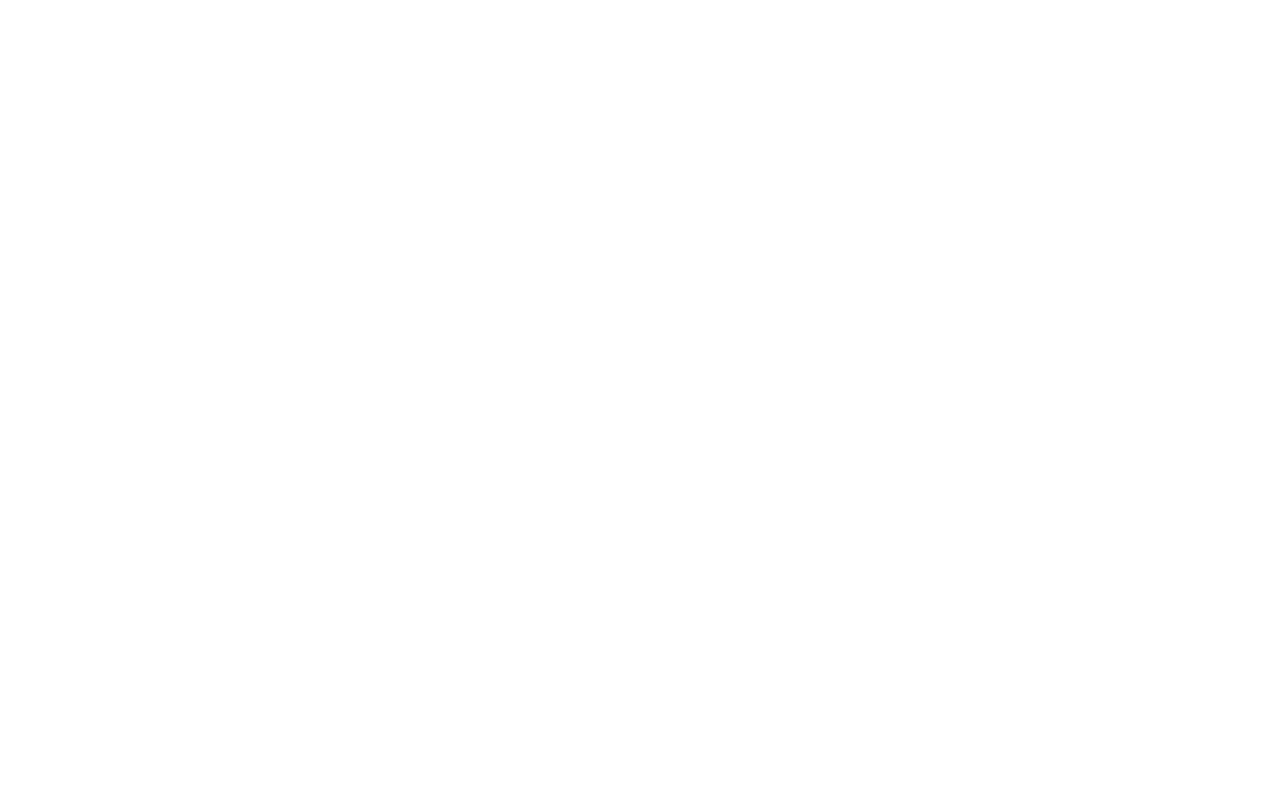
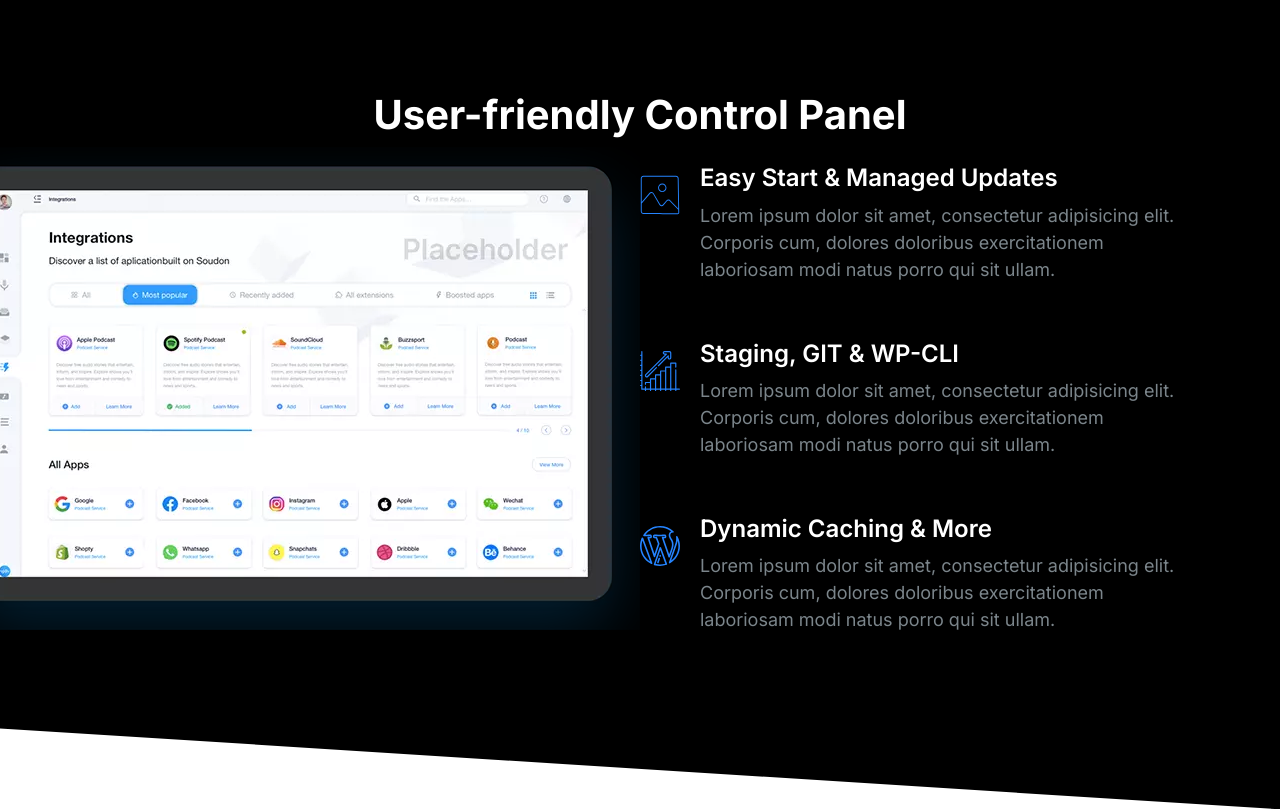
Before and after one commit to Traman2/Final_Project, a website: page index.html in a window 1280 px wide. Drawn offline with Linux system fonts and the light colour scheme.

Commit message:
add images for showcase block and added showcase component

```diff
--- a/css/styles.css
+++ b/css/styles.css
@@ -16,6 +16,10 @@
 }
 
 /* Typography */
+::selection {
+  background-color: var(--color-primary);
+  color: #fff;
+}
 
 html {
   /* 62.5% of 16px = 10px */
@@ -48,6 +52,7 @@ h2 {
 
 h3 {
   font-size: 3rem;
+  font-weight: 600;
 }
 
 p {
@@ -137,7 +142,6 @@ a {
 .list {
   list-style: none;
   padding-left: 0;
-  color: var(--color-headings);
 }
 
 .list--inline .list__item {
@@ -148,6 +152,7 @@ a {
 .list--tick {
   list-style-image: url(../images/tick.svg);
   padding-left: 3rem;
+  color: var(--color-headings);
 }
 
 .list--tick .list__item {
@@ -413,6 +418,7 @@ a {
 /* Media */
 .media {
   display: flex;
+  margin-bottom: 4rem;
 }
 
 .media__title {
@@ -619,18 +625,20 @@ a {
   color: #7b858b;
 }
 
-.block--dark .block__heading {
+.block--dark h1,
+.block--dark h2,
+.block--dark h3 {
   color: #fff;
 }
 
 .block--skewed-right {
   padding-bottom: calc(var(--padding-vertical) + 4rem);
-  clip-path: polygon(0% 0%, 100% 0%, 100% 100%, 0% 80%);
+  clip-path: polygon(0% 0%, 100% 0%, 100% 100%, 0% 90%);
 }
 
 .block--skewed-left {
   padding-bottom: calc(var(--padding-vertical) + 4rem);
-  clip-path: polygon(0% 0%, 100% 0%, 100% 80%, 0% 100%);
+  clip-path: polygon(0% 0%, 100% 0%, 100% 90%, 0% 100%);
 }
 
 .container {
@@ -702,9 +710,6 @@ a {
 }
 
 /* Hero */
-.hero {
-  clip-path: polygon(0% 0%, 100% 0%, 100% 90%, 0% 100%);
-}
 
 .hero__tagline {
   font-size: 2rem;
@@ -785,3 +790,24 @@ a {
     order: 2;
   }
 }
+
+/* Showcase Block */
+
+.block-showcase__image > img {
+  width: 100%;
+}
+
+@media screen and (min-width: 768px) {
+  .block-showcase .grid {
+    grid-template-columns: 50% 50%;
+  }
+
+  .block-showcase__image {
+    justify-self: end;
+  }
+
+  .block-showcase__image > img {
+    width: auto;
+    max-width: 700px;
+  }
+}
--- a/index.html
+++ b/index.html
@@ -13,6 +13,77 @@
     <link rel="stylesheet" href="css/styles.css" />
   </head>
   <body>
+    <section class="block block--dark block--skewed-right block-showcase">
+      <header class="block__header">
+        <h2>User-friendly Control Panel</h2>
+      </header>
+      <div class="container grid grid--1x2">
+        <picture class="block-showcase__image">
+          <source
+            type="image/webp"
+            srcset="images/ipad.webp 1x, images/ipad@2x.webp 2x"
+          />
+          <source
+            type="image/png"
+            srcset="images/ipad.png 1x, images/ipad@2x.png 2x"
+          />
+          <img src="images/ipad.png" alt="" />
+        </picture>
+        <ul class="list">
+          <li>
+            <div class="media">
+              <div class="media__image">
+                <svg class="icon icon--primary">
+                  <use xlink:href="/images/sprite.svg#snap"></use>
+                </svg>
+              </div>
+              <div class="media__body">
+                <h3 class="media__title">Easy Start & Managed Updates</h3>
+                <p>
+                  Lorem ipsum dolor sit amet, consectetur adipisicing elit.
+                  Corporis cum, dolores doloribus exercitationem laboriosam modi
+                  natus porro qui sit ullam.
+                </p>
+              </div>
+            </div>
+          </li>
+          <li>
+            <div class="media">
+              <div class="media__image">
+                <svg class="icon icon--primary">
+                  <use xlink:href="/images/sprite.svg#growth"></use>
+                </svg>
+              </div>
+              <div class="media__body">
+                <h3 class="media__title">Staging, GIT & WP-CLI</h3>
+                <p>
+                  Lorem ipsum dolor sit amet, consectetur adipisicing elit.
+                  Corporis cum, dolores doloribus exercitationem laboriosam modi
+                  natus porro qui sit ullam.
+                </p>
+              </div>
+            </div>
+          </li>
+          <li>
+            <div class="media">
+              <div class="media__image">
+                <svg class="icon icon--primary">
+                  <use xlink:href="/images/sprite.svg#wordpress"></use>
+                </svg>
+              </div>
+              <div class="media__body">
+                <h3 class="media__title">Dynamic Caching & More</h3>
+                <p>
+                  Lorem ipsum dolor sit amet, consectetur adipisicing elit.
+                  Corporis cum, dolores doloribus exercitationem laboriosam modi
+                  natus porro qui sit ullam.
+                </p>
+              </div>
+            </div>
+          </li>
+        </ul>
+      </div>
+    </section>
     <script src="js/main.js"></script>
   </body>
 </html>
```
Also changed, not shown: components/feature-block.html (added, +116 -0 lines), components/showcase-block.html (added, +71 -0 lines), images/ipad.png (added), images/ipad.webp (added), images/ipad@2x.png (added), images/ipad@2x.webp (added), 1 other file.
